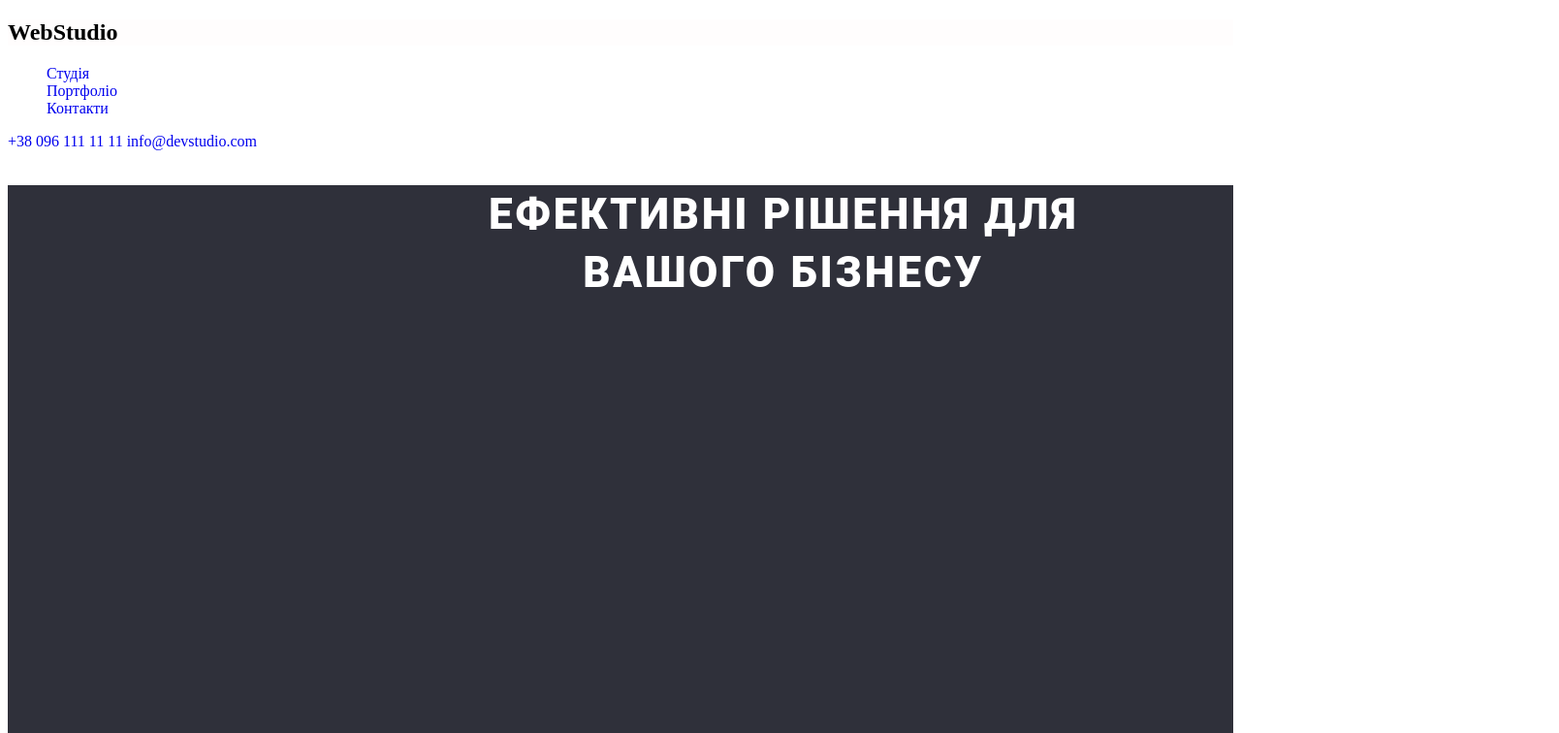
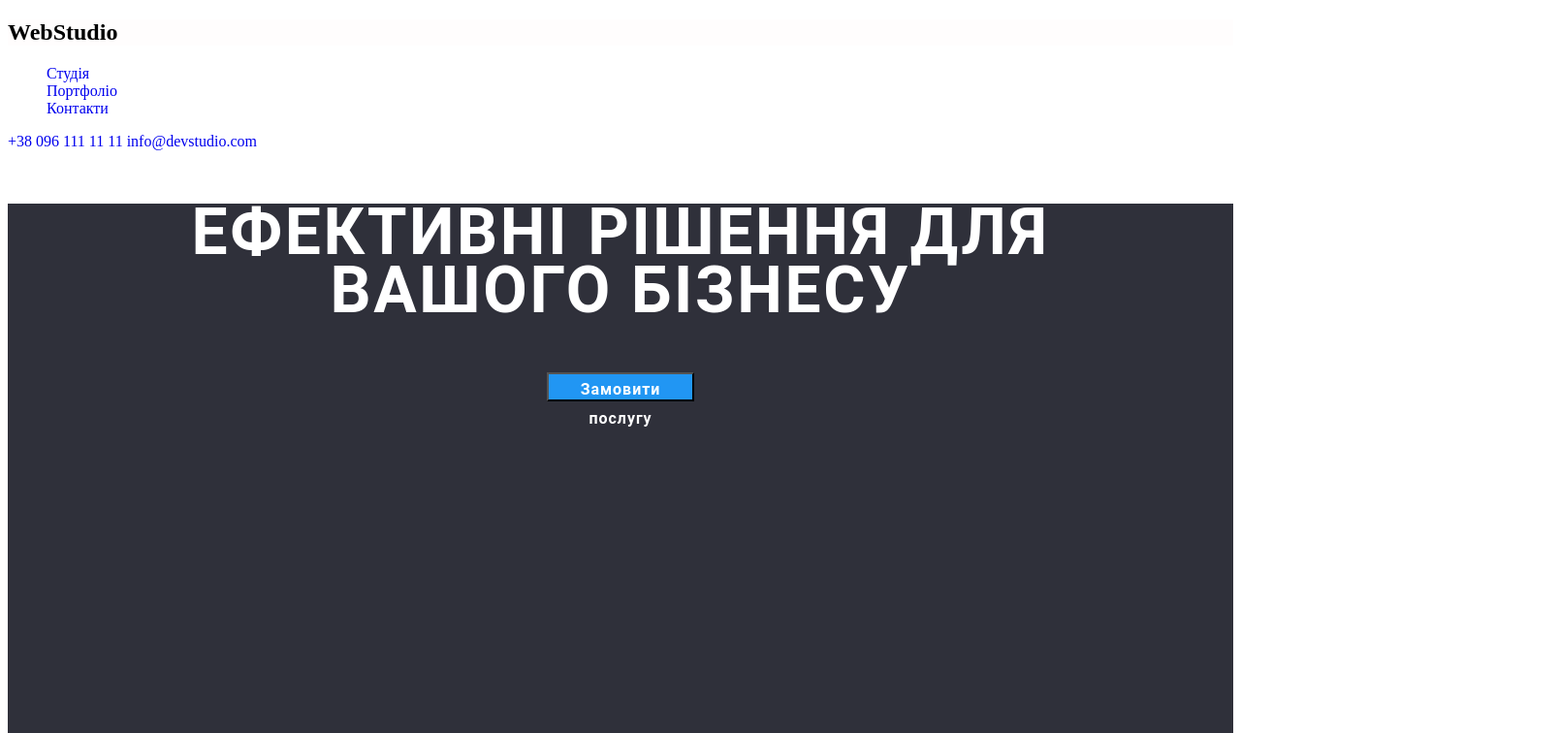
Before and after one commit to arinagalkina/WebStudio-1, a plain HTML site: page index.html in a window 1280 px wide. Shown: the top 756 px of the page at 97% size, 1608 px wide, since content can reach past the window. Drawn offline with Linux system fonts and the light colour scheme.

Commit message:
change style

```diff
--- a/css/style.css
+++ b/css/style.css
@@ -29,9 +29,9 @@ li {
 
 }
 
-h1 {
+section {
 
-    width: 1600px;
+
     height: 600px;
     top: 80px;
     font-family: 'Roboto';
```
